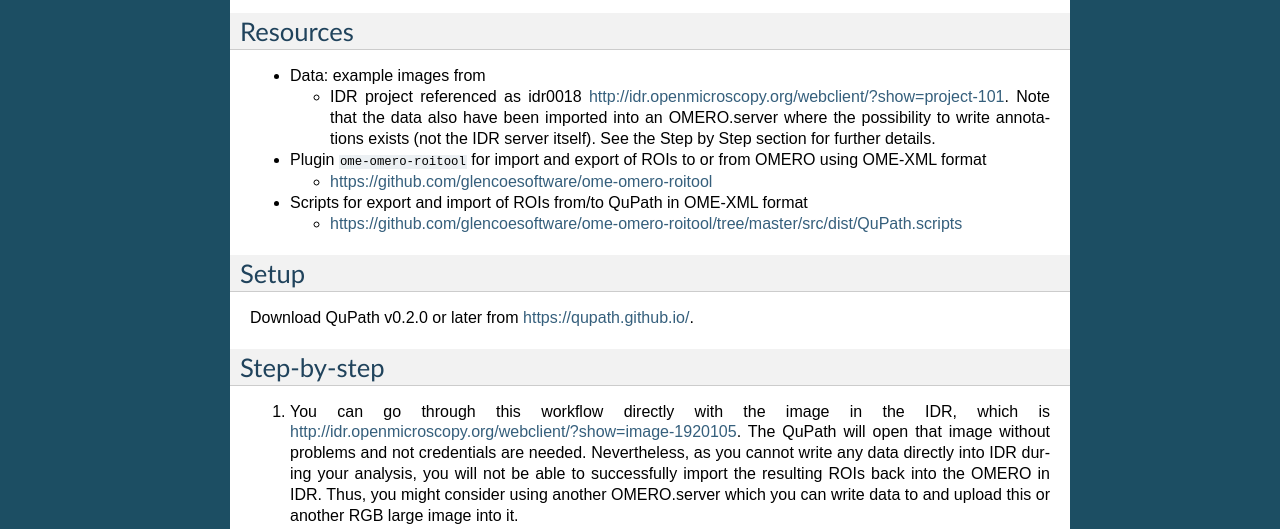
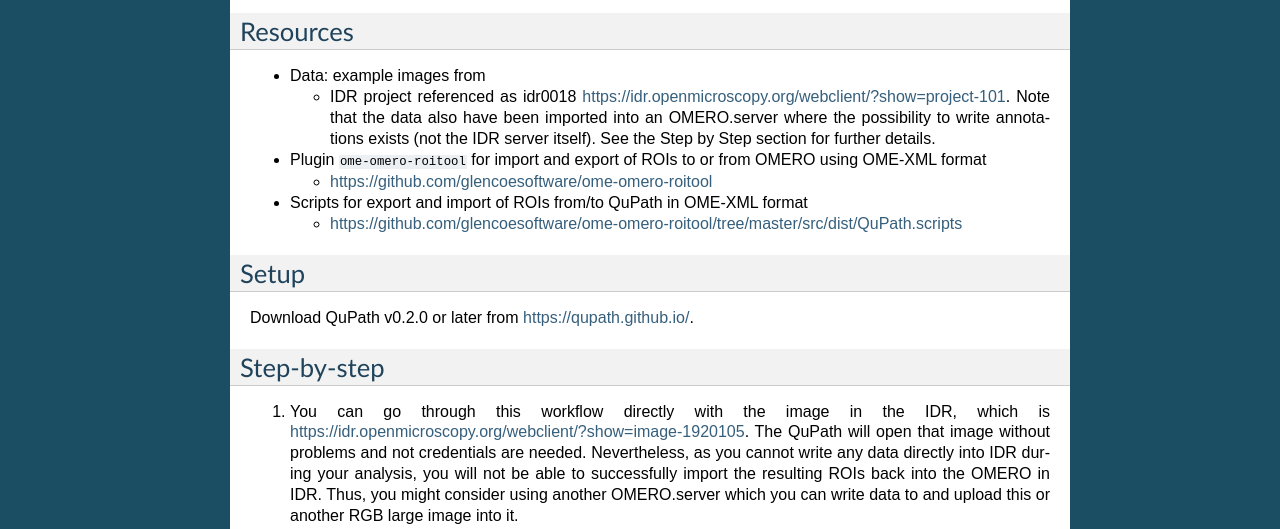
Before and after one commit to ome/omero-guide-qupath, a Sphinx documentation site: the page built from docs/qupath.rst, in a window 1280 px wide and 900 px high. Shown: the part 354-883 px from the top of the window. Built offline with Sphinx 7.4.7, drawn with Linux system fonts in a browser that asks for light colours; some of the changed lines change nothing that is shown.

Commit message:
use https

```diff
--- a/docs/qupath.rst
+++ b/docs/qupath.rst
@@ -22,7 +22,7 @@ Resources
 
 - Data: example images from
 
-  - IDR project referenced as idr0018 http://idr.openmicroscopy.org/webclient/?show=project-101. Note that the data also have been imported into an OMERO.server where the possibility to write annotations exists (not the IDR server itself). See the Step by Step section for further details.
+  - IDR project referenced as idr0018 https://idr.openmicroscopy.org/webclient/?show=project-101. Note that the data also have been imported into an OMERO.server where the possibility to write annotations exists (not the IDR server itself). See the Step by Step section for further details.
 
 -  Plugin ``ome-omero-roitool`` for import and export of ROIs to or from OMERO using OME-XML format
 
@@ -42,7 +42,7 @@ Download QuPath v0.2.0 or later from https://qupath.github.io/.
 Step-by-step
 ------------
 
-#. You can go through this workflow directly with the image in the IDR, which is http://idr.openmicroscopy.org/webclient/?show=image-1920105. The QuPath will open that image without problems and not credentials are needed. Nevertheless, as you cannot write any data directly into IDR during your analysis, you will not be able to successfully import the resulting ROIs back into the OMERO in IDR. Thus, you might consider using another OMERO.server which you can write data to and upload this or another RGB large image into it.
+#. You can go through this workflow directly with the image in the IDR, which is https://idr.openmicroscopy.org/webclient/?show=image-1920105. The QuPath will open that image without problems and not credentials are needed. Nevertheless, as you cannot write any data directly into IDR during your analysis, you will not be able to successfully import the resulting ROIs back into the OMERO in IDR. Thus, you might consider using another OMERO.server which you can write data to and upload this or another RGB large image into it.
 
 #. In OMERO.web, identify an image in the idr0018 project and the dataset Baz1a-14-100-gastrointestinal comtained in that project.
 
```
